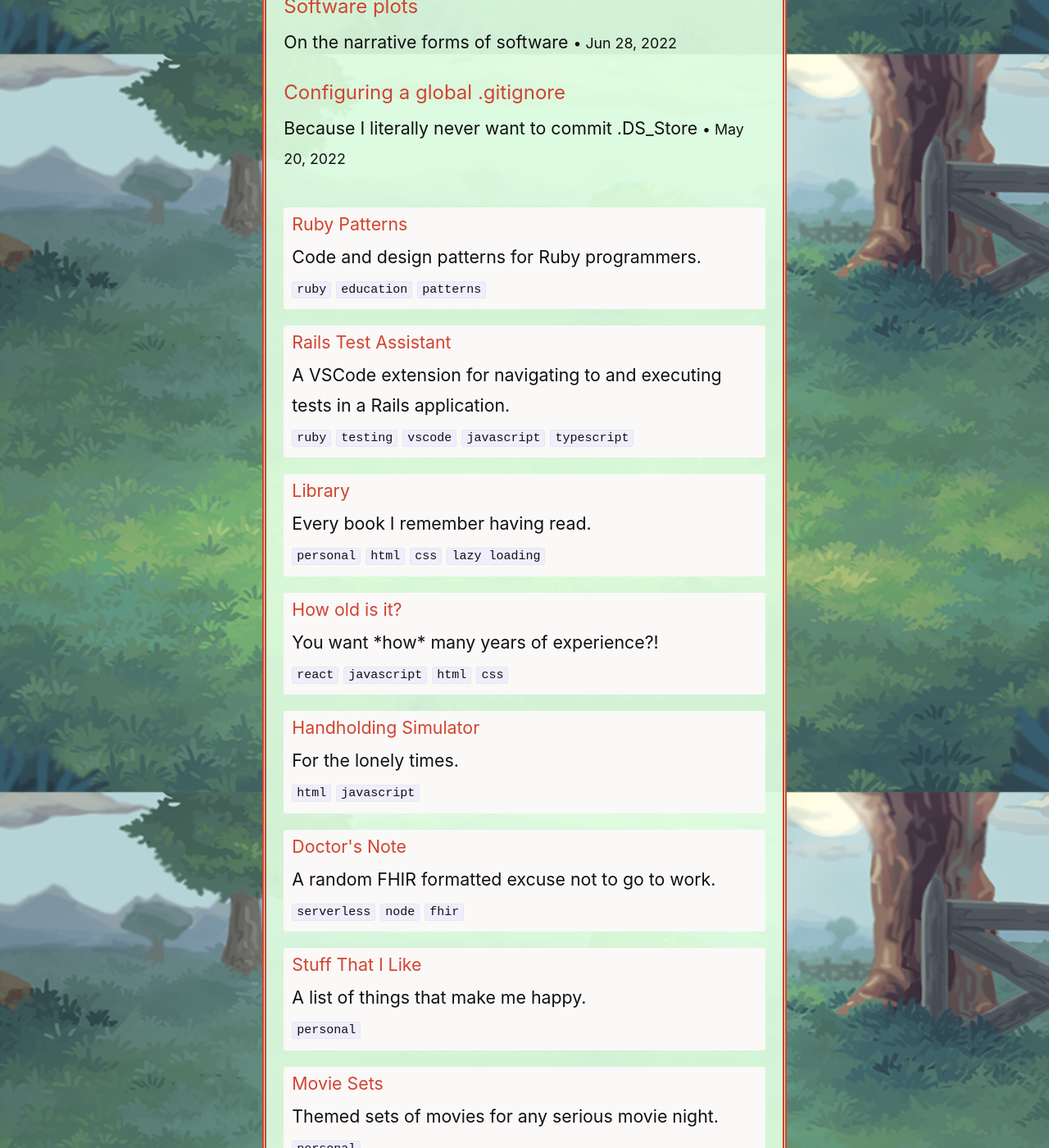
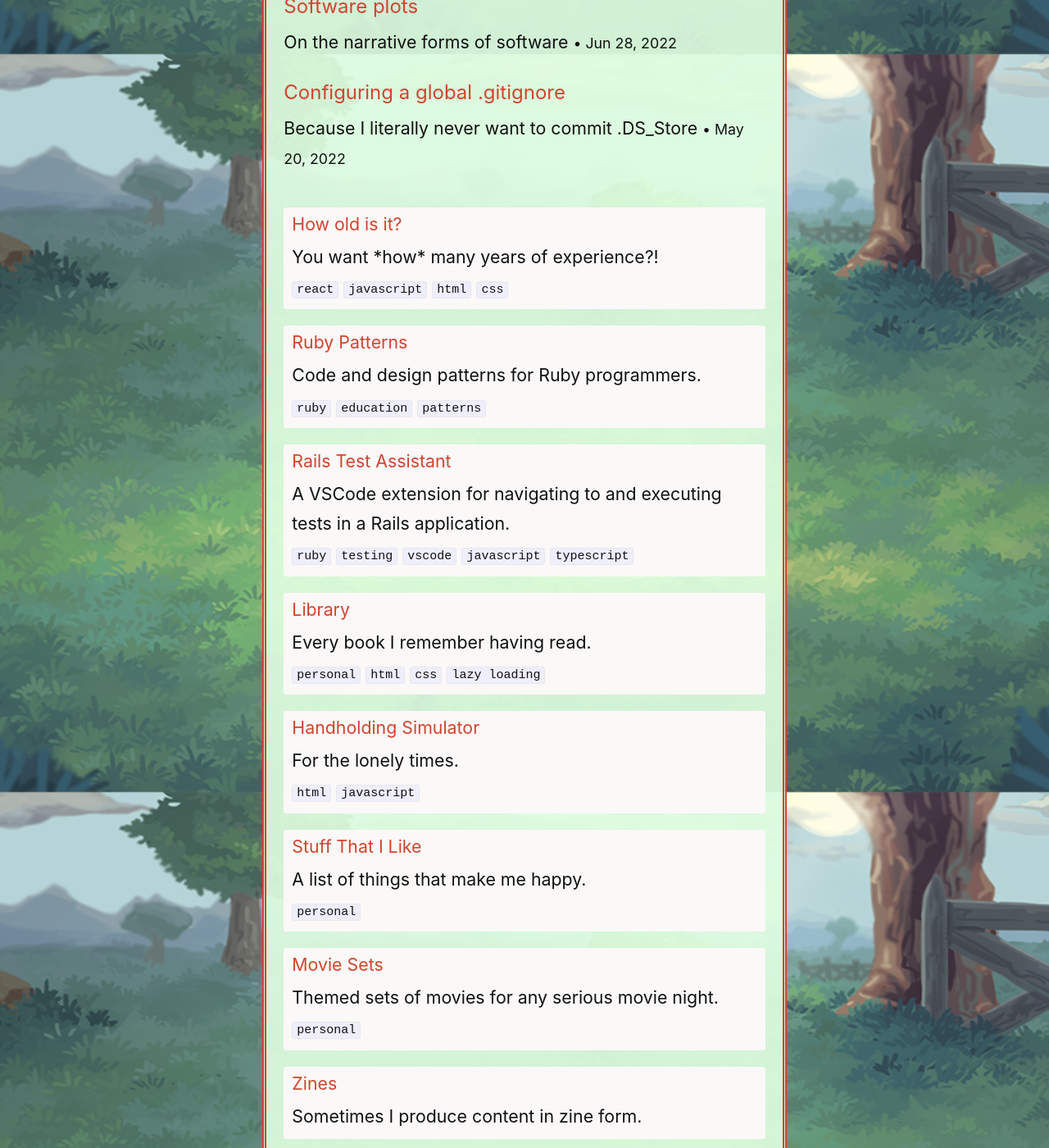
Before and after one commit to jsrn/jsrn.github.io, a Jekyll site: the page built from index.html, in a window 1280 px wide and 1400 px high, scrolled down 834 px. Shown: the whole window at 82% size. Built offline with Jekyll 4.4.1, drawn with Linux system fonts in a browser that asks for light colours.

Commit message:
reordered projects, removed dead link

```diff
--- a/_data/projects.yml
+++ b/_data/projects.yml
@@ -1,3 +1,12 @@
+- name: How old is it?
+  url: /howoldisit
+  description: You want *how* many years of experience?!
+  tags:
+  - react
+  - javascript
+  - html
+  - css
+
 - name: Ruby Patterns
   url: https://rubypatterns.dev
   description: Code and design patterns for Ruby programmers.
@@ -25,29 +34,12 @@
   - css
   - lazy loading
 
-- name: How old is it?
-  url: /howoldisit
-  description: You want *how* many years of experience?!
-  tags:
-  - react
-  - javascript
-  - html
-  - css
-
 - name: Handholding Simulator
   url: https://handholding-simulator.glitch.me
   description: For the lonely times.
   tags:
   - html
   - javascript
-
-- name: Doctor's Note
-  url: https://doctorsnote.jsrn.net
-  description: A random FHIR formatted excuse not to go to work.
-  tags:
-  - serverless
-  - node
-  - fhir
 
 - name: Stuff That I Like
   url: /stuffthatilike
```
